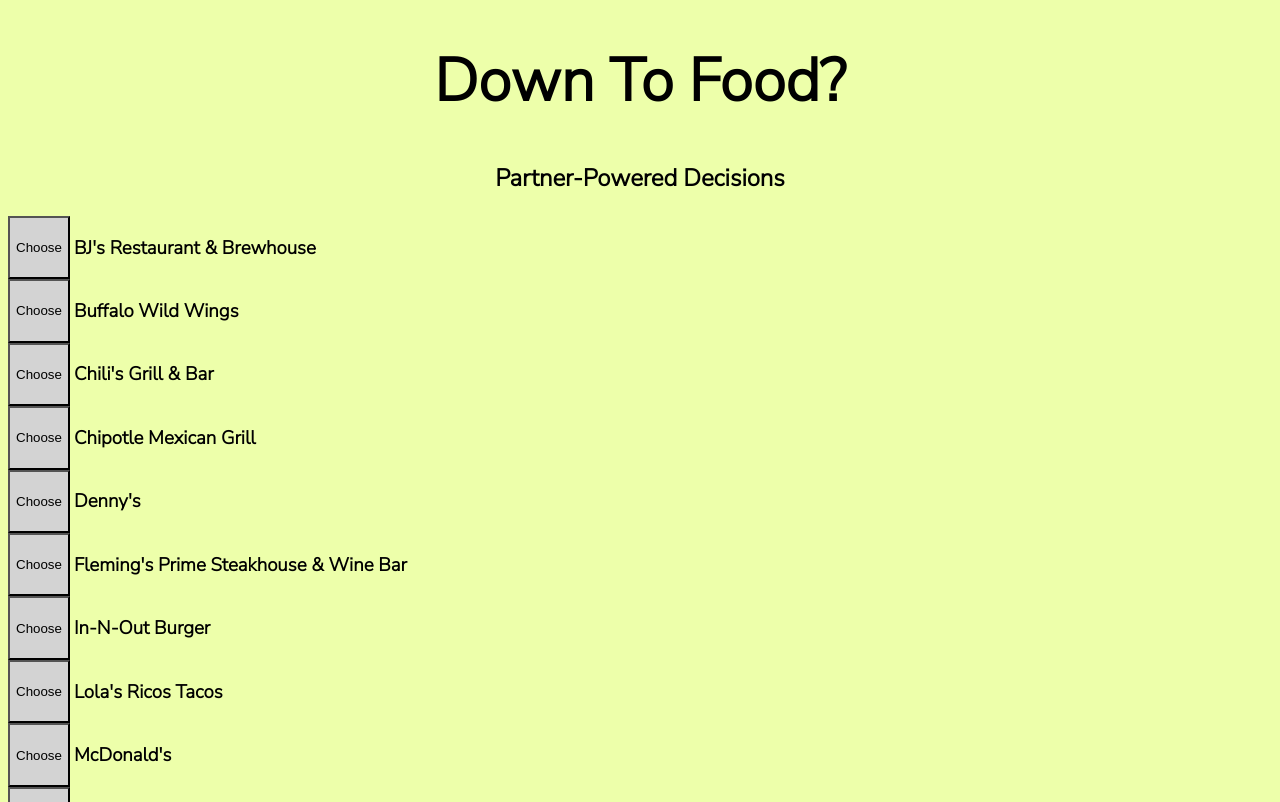
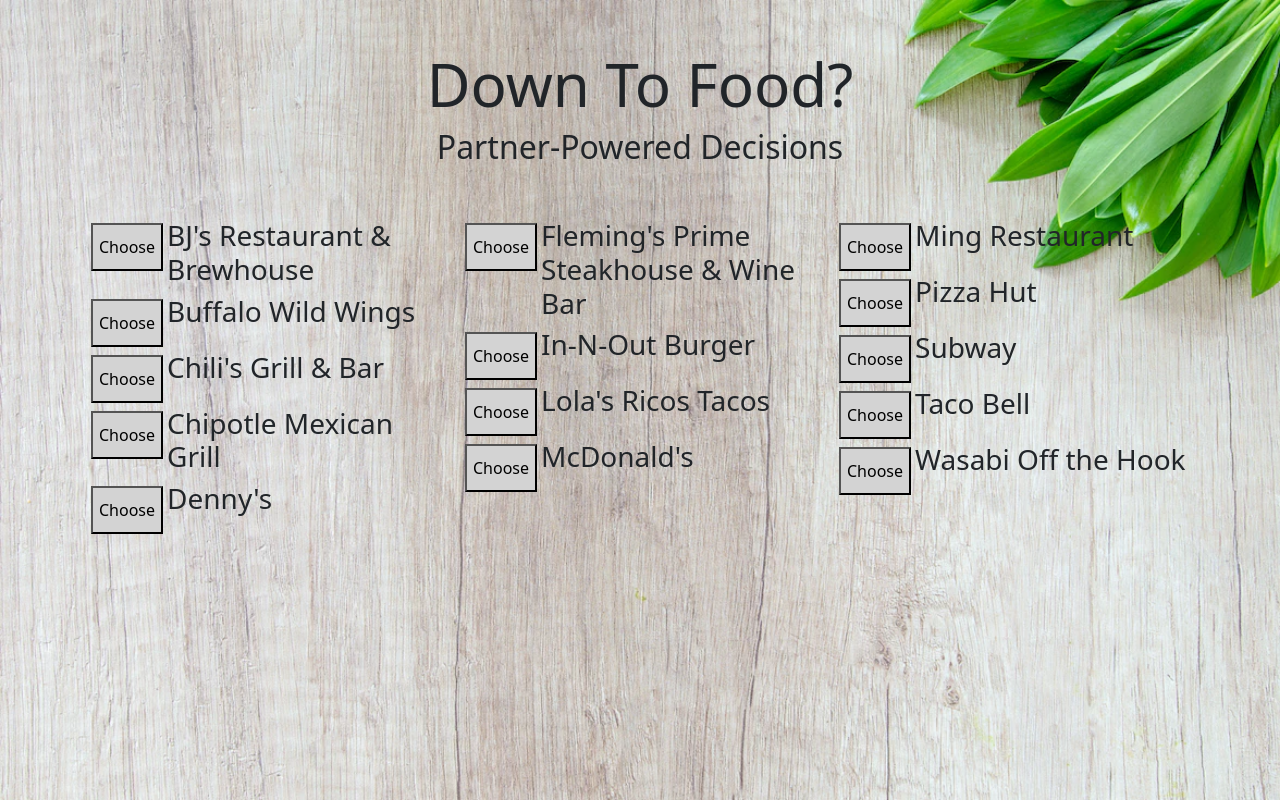
Before and after one commit to rickyeckert/DownToFood, a plain HTML site: page index.html in a window 1280 px wide. Shown: the top 802 px of the page. Drawn offline with nearby package versions, Linux system fonts and the light colour scheme.

Commit message:
presentable prettiness

```diff
--- a/css/styles.css
+++ b/css/styles.css
@@ -0,0 +1,8 @@
+body {
+    font-family: 'Nunito Sans', sans-serif;
+    background-image: url("../img/woodbg.webp");
+    background-repeat: no-repeat;
+    background-size: cover;
+}
+
+.title {font-size: 60px;}
--- a/index.html
+++ b/index.html
@@ -4,25 +4,26 @@
     <meta charset="UTF-8">
     <meta http-equiv="X-UA-Compatible" content="IE=edge">
     <meta name="viewport" content="width=device-width, initial-scale=1.0">
-    <title>Down For Food</title>
+    <title>Down To Food</title>
+
     <link rel="stylesheet" href="./css/styles.css">
     <link rel="preconnect" href="https://fonts.googleapis.com">
-<link rel="preconnect" href="https://fonts.gstatic.com" crossorigin>
-<link href="https://fonts.googleapis.com/css2?family=Nunito+Sans:wght@300&display=swap" rel="stylesheet">
+    <link rel="preconnect" href="https://fonts.gstatic.com" crossorigin>
+    <link href="https://fonts.googleapis.com/css2?family=Nunito+Sans:wght@300&display=swap" rel="stylesheet">
+    <link href="https://cdn.jsdelivr.net/npm/bootstrap@5.1.3/dist/css/bootstrap.min.css" rel="stylesheet" integrity="sha384-1BmE4kWBq78iYhFldvKuhfTAU6auU8tT94WrHftjDbrCEXSU1oBoqyl2QvZ6jIW3" crossorigin="anonymous">
     <script defer type="module" src="./js/main.js"></script>
 </head>
-<body>
-    <div class="flex">
-        <h1 class="title">Down To Food?</h1>
-        <h2 class="slogan">Partner-Powered Decisions</h2>
-        <div id="map"></div>
-        <h1 id="response"></h1>
-        <div class="selections"></div>
+<body class = "container">
+    <div class= "main-page mx-0 row">
+        <h1 class="title mt-5 text-center">Down To Food?</h1>
+        <h2 class="text-center">Partner-Powered Decisions</h2>
+        <div class="d-flex row justify-content-center">
+            <div class="col-6 m-3" id="map"></div>
+            <h1 class="col-6 text-center" id="response"></h1>
+        </div>
     </div>
-    <style>
-        body {background-color:rgb(237, 255, 170); font-family: 'Nunito Sans', sans-serif;}
-        .title {text-align: center; font-size: 60px;}
-        .slogan {text-align: center;}
-    </style>
+
+
+    <script src="https://cdn.jsdelivr.net/npm/bootstrap@5.1.3/dist/js/bootstrap.bundle.min.js" integrity="sha384-ka7Sk0Gln4gmtz2MlQnikT1wXgYsOg+OMhuP+IlRH9sENBO0LRn5q+8nbTov4+1p" crossorigin="anonymous"></script>
 </body>
 </html>
--- a/js/main.js
+++ b/js/main.js
@@ -101,6 +101,13 @@
 
 //Limit of Choices
 let giveUp = 10;
+const box = document.createElement('div');
+document.body.append(box);
+box.style.margin = '5px';
+box.style.flexWrap = 'wrap';
+box.style.columns = '.5em 3'
+box.style.alignItems = 'space-between';
+box.style.justifyContent = "space-between";
 
 //Buttons & Actions of Choices
 foodLocations.forEach(food=>{
@@ -110,11 +117,13 @@
     h3.innerHTML = food.name;
     div.append(button);
     div.append(h3);
-    document.body.append(div);
+    box.append(div);
     button.innerHTML = 'Choose';
-    div.style.display = 'flex';
+    div.style.display = 'inline-flex';
+    div.style.width = '100%';
     button.style.backgroundColor = 'lightgrey'
-    button.style.marginRight = '4px';
+    button.style.margin = '4px';
+    button.style.height = '3em';
     button.addEventListener('click', ()=>{
         giveUp--;
         showMap(food);
@@ -140,5 +149,4 @@
 
 
 
-
 // console.log(showMap(foodSelection[0]));
```
Also changed, not shown: img/woodbg.webp (added).
